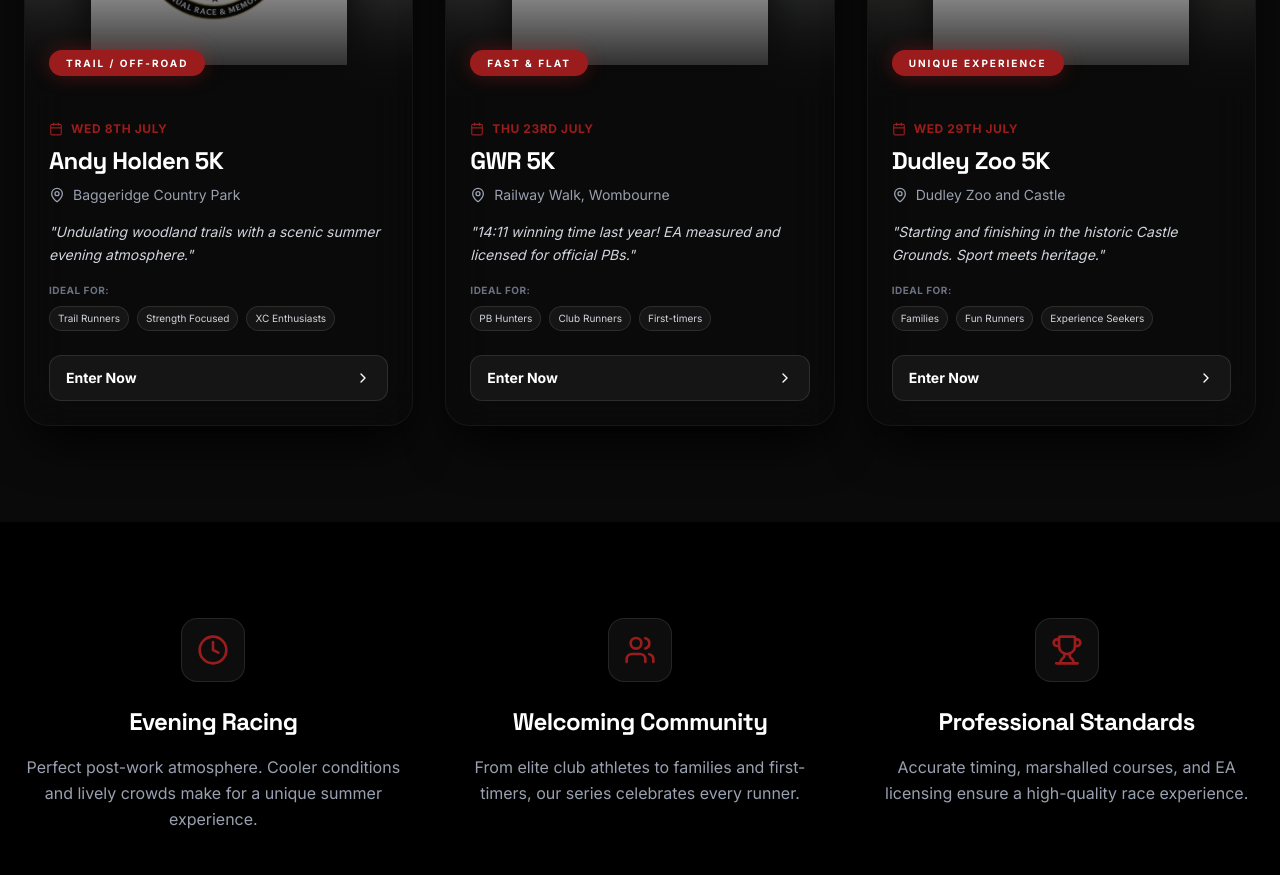
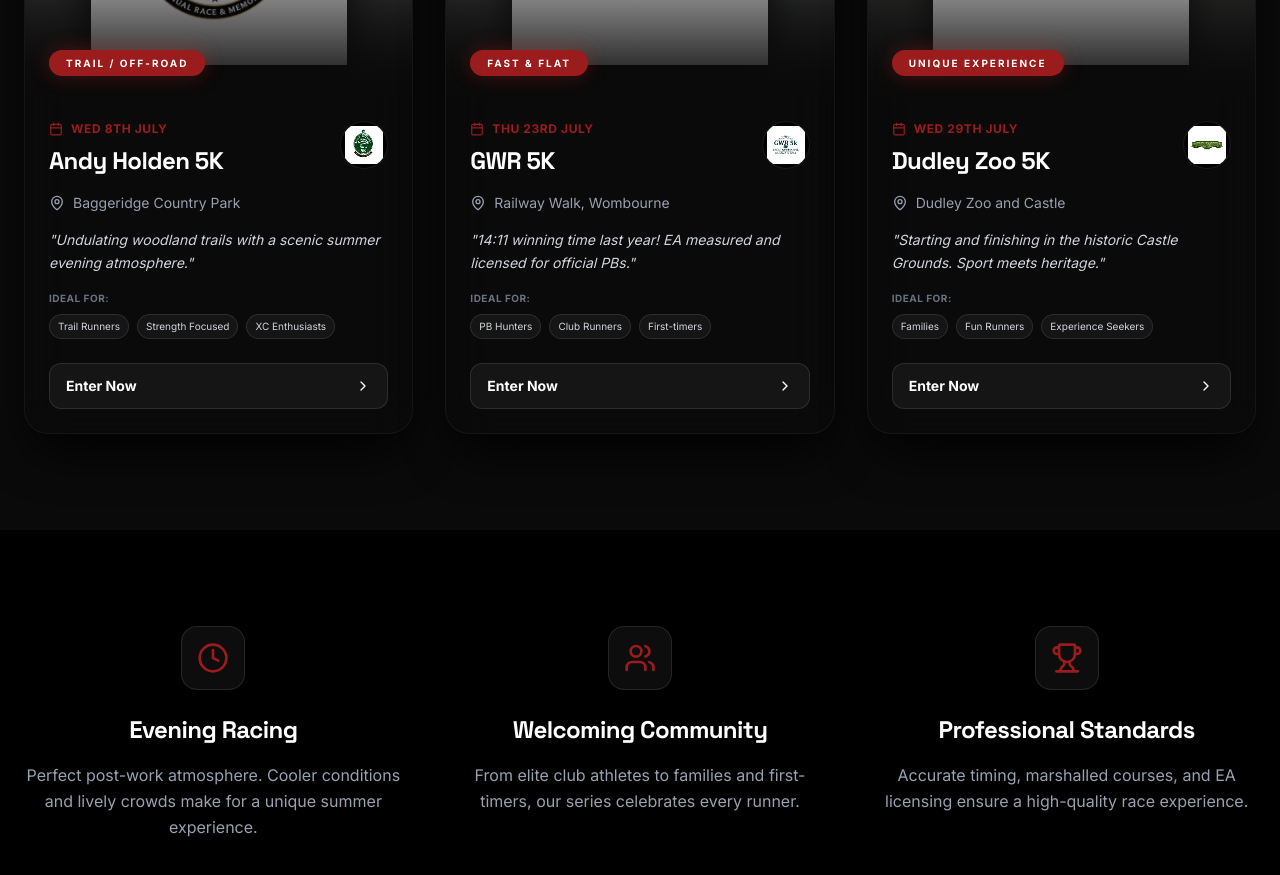
Before and after one commit to martinmccallumwilliams-design/black-country-run-series, a React (Vite) app: page / in a window 1280 px wide. Shown: the part 2060-2935 px from the top of the page. Built offline with nearby package versions, Linux system fonts and the light colour scheme; no server answers.

Commit message:
Add mini logo badges to the bottom section of race cards

```diff
--- a/src/App.tsx
+++ b/src/App.tsx
@@ -173,11 +173,19 @@
       </div>
 
       <div className="p-6 flex-grow flex flex-col relative z-10">
-        <div className="flex items-center gap-2 text-brand-red mb-2">
-          <Calendar size={14} />
-          <span className="text-xs font-bold uppercase tracking-wider">{date}</span>
+        <div className="flex justify-between items-start mb-2">
+          <div>
+            <div className="flex items-center gap-2 text-brand-red mb-2">
+              <Calendar size={14} />
+              <span className="text-xs font-bold uppercase tracking-wider">{date}</span>
+            </div>
+            <h3 className="text-2xl mb-2 group-hover:text-brand-red transition-colors pr-2">{title}</h3>
+          </div>
+          <div className="w-12 h-12 rounded-full overflow-hidden shrink-0 border border-white/10 bg-black flex items-center justify-center p-1">
+            {/* The first image in the array is the Logo. We contain it and slightly brighten it. */}
+            <img src={images[0]} alt={`${title} mini logo`} className="w-full h-full object-contain filter contrast-125 saturate-150" referrerPolicy="no-referrer" />
+          </div>
         </div>
-        <h3 className="text-2xl mb-2 group-hover:text-brand-red transition-colors">{title}</h3>
         <div className="flex items-start gap-2 text-gray-400 text-sm mb-4">
           <MapPin size={16} className="shrink-0 mt-0.5" />
           <span>{location}</span>
```
